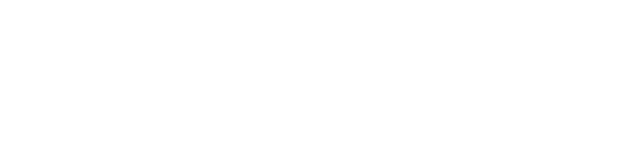
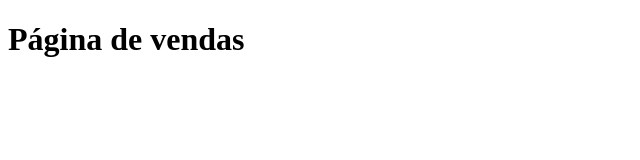
Before and after one commit to caligul4s/asd, a plain HTML site: page Página de vendas/index.html in a window 1280 px wide. Shown: the whole page, without its empty margins (0-640 px from the left). Drawn offline with Linux system fonts and the light colour scheme.

Commit message:
index.html

```diff
--- a/Página de vendas/index.html
+++ b/Página de vendas/index.html
@@ -7,6 +7,9 @@
     <link rel="stylesheet" href="style.css">
 </head>
 <body>
-    <h1></h1>
+    <h1>Página de vendas</h1>
+    <div id="div1">
+
+    </div>
 </body>
 </html>
```
